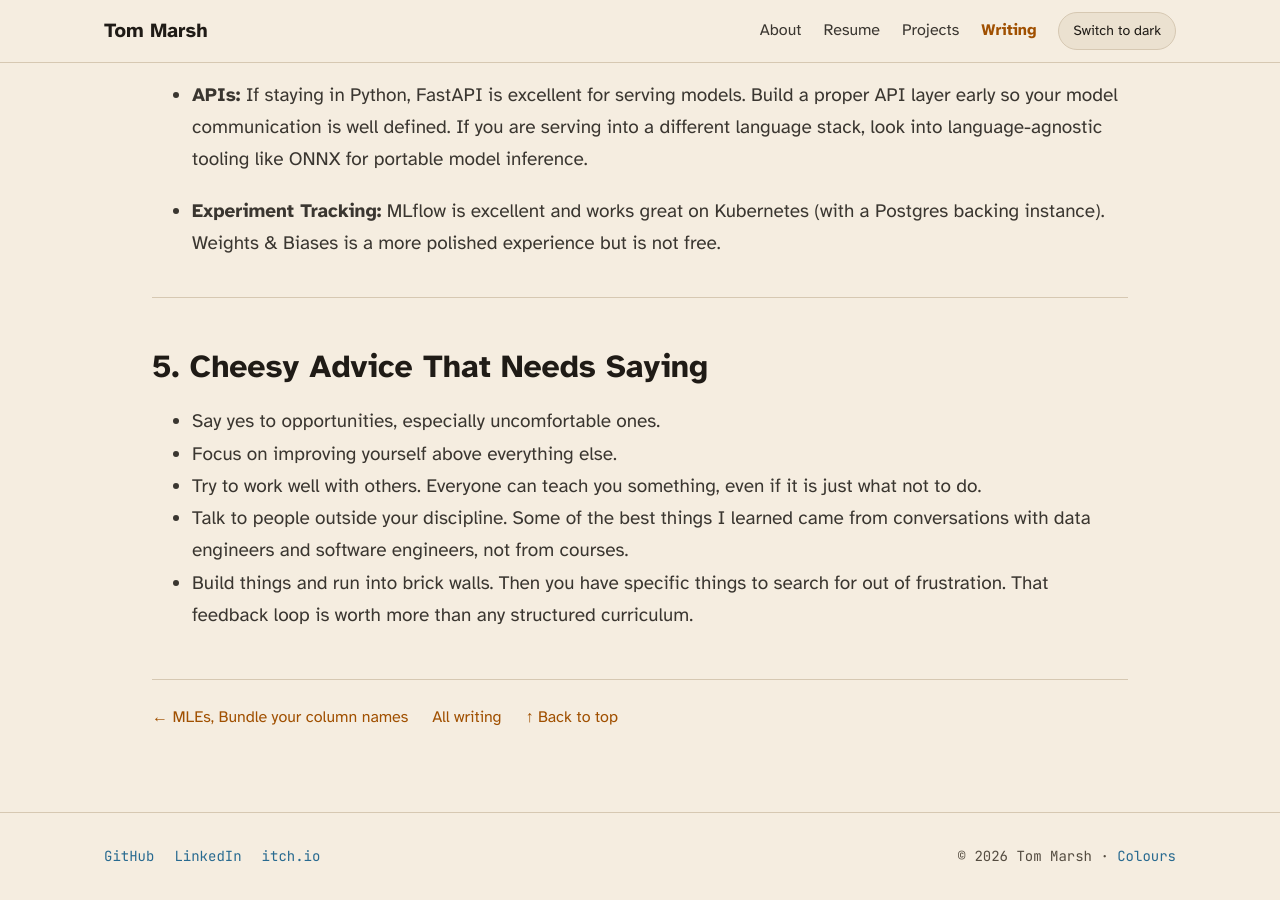
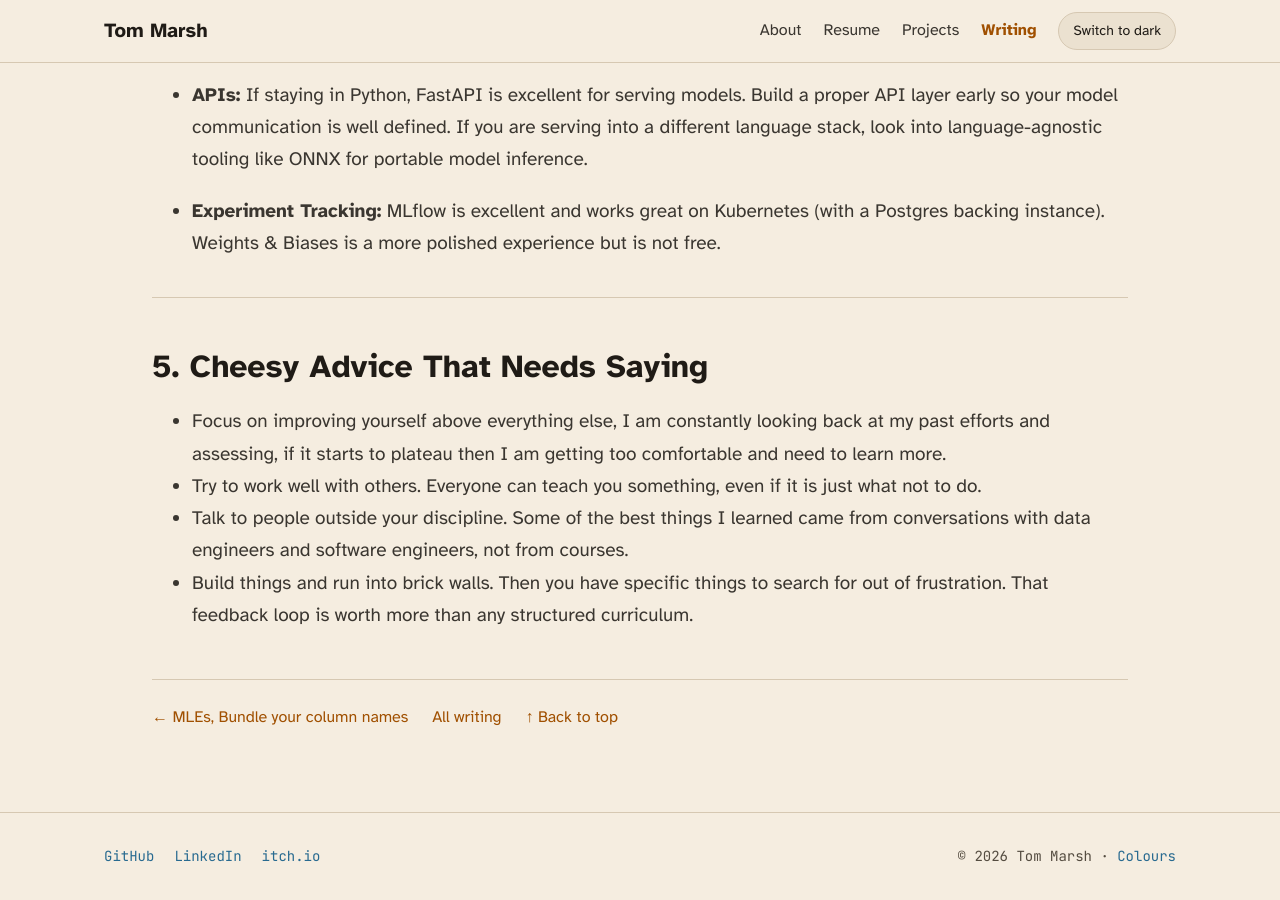
Before and after one commit to Graphight/Graphight.github.io, a Jekyll site: the page built from articles/2026-03-07_MLSystemsResourceGuide.md, in a window 1280 px wide and 900 px high, scrolled down 3693 px. Built offline with Jekyll 4.4.1, drawn with Linux system fonts in a browser that asks for light colours.

Commit message:
article: update wording

```diff
--- a/articles/2026-03-07_MLSystemsResourceGuide.md
+++ b/articles/2026-03-07_MLSystemsResourceGuide.md
@@ -97,8 +97,7 @@ Pick up Docker early. I cannot stress this enough. Getting comfortable with cont
 
 ## 5. Cheesy Advice That Needs Saying
 
-- Say yes to opportunities, especially uncomfortable ones.
-- Focus on improving yourself above everything else.
+- Focus on improving yourself above everything else, I am constantly looking back at my past efforts and assessing, if it starts to plateau then I am getting too comfortable and need to learn more.
 - Try to work well with others. Everyone can teach you something, even if it is just what not to do.
 - Talk to people outside your discipline. Some of the best things I learned came from conversations with data engineers and software engineers, not from courses.
 - Build things and run into brick walls. Then you have specific things to search for out of frustration. That feedback loop is worth more than any structured curriculum.
```
